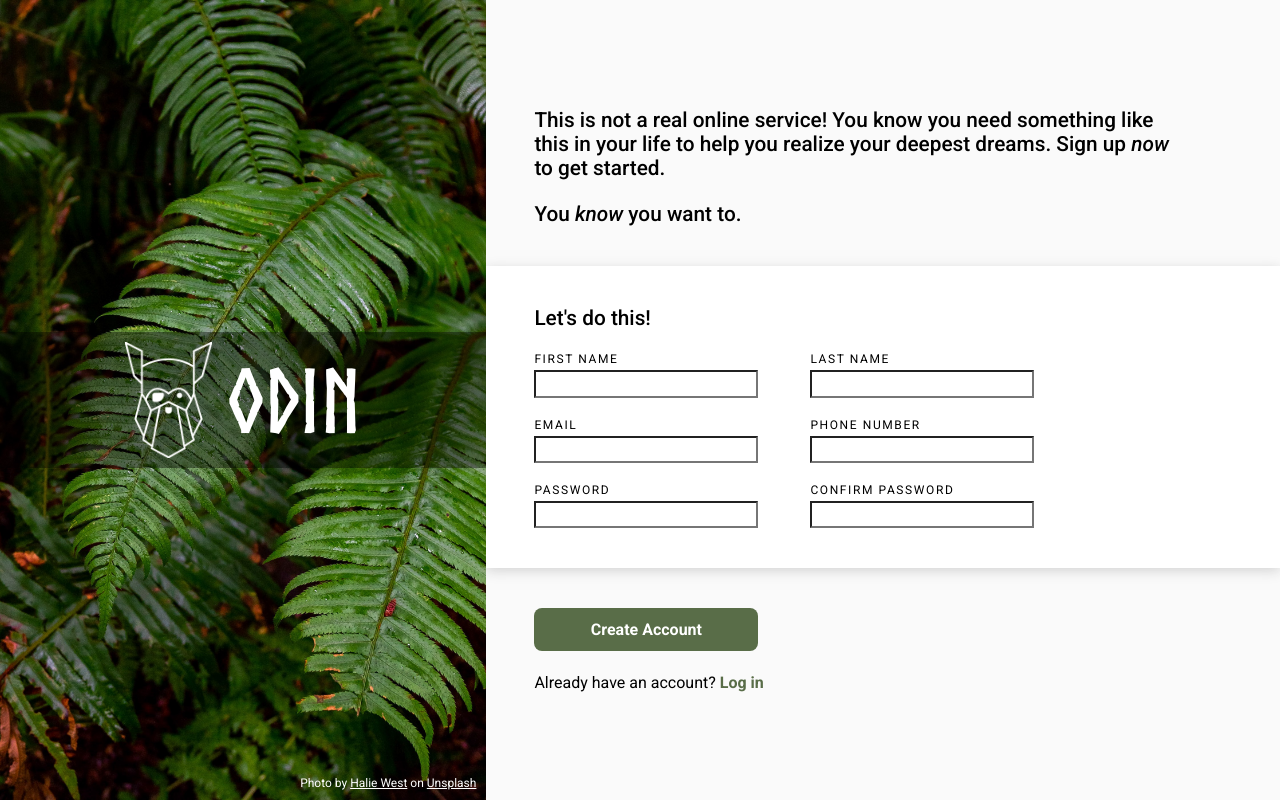
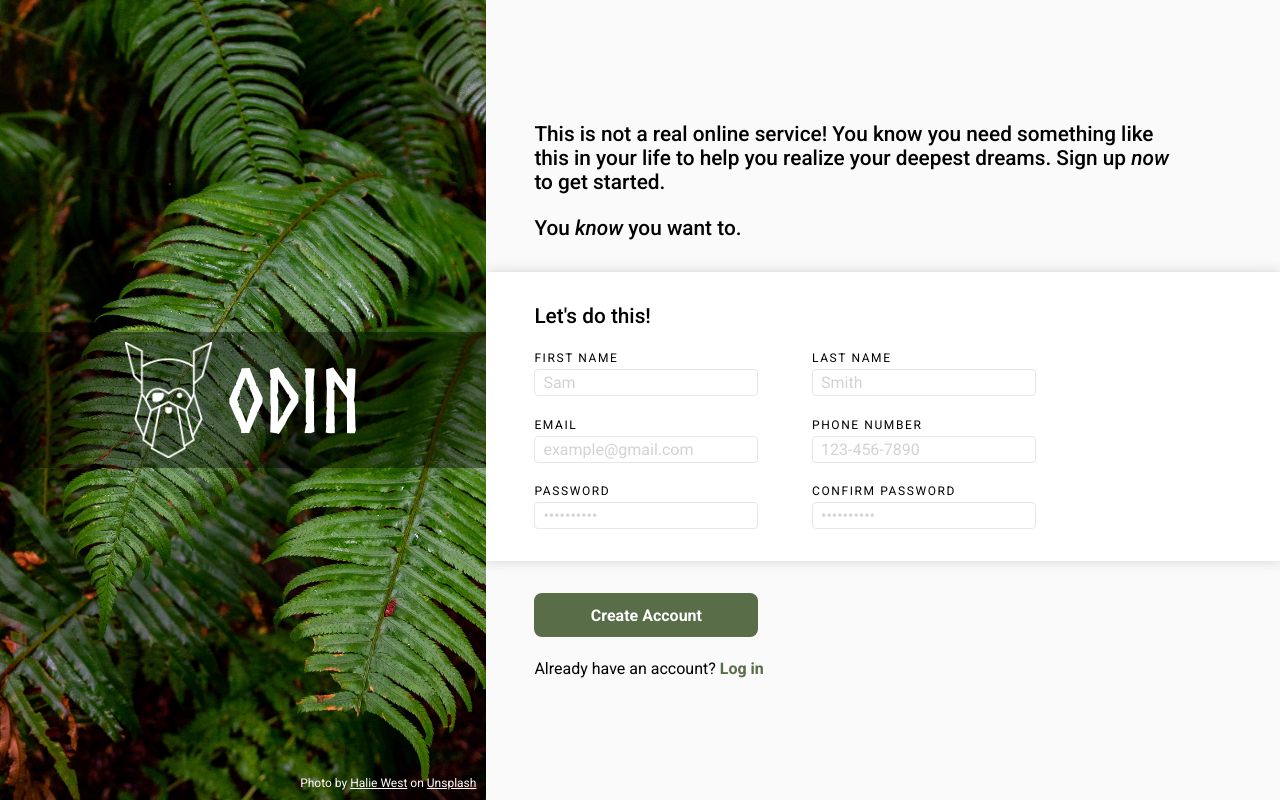
Before and after one commit to matthewaubert/top-signup-form, a plain HTML site: page index.html in a window 1280 px wide. Drawn offline with Linux system fonts and the light colour scheme.

Commit message:
Style form elements

```diff
--- a/index.html
+++ b/index.html
@@ -30,32 +30,32 @@
         <form action="" method="get" id="signup-form">
           <div class="form-row">
             <label for="fname">First Name</label>
-            <input id="fname" name="fname" type="text">
+            <input class="format" id="fname" name="fname" type="text" pattern="[a-zA-Z.,'\/\- ]+" placeholder="Sam">
             <span></span>
           </div>
           <div class="form-row">
             <label for="lname">Last Name</label>
-            <input id="lname" name="lname" type="text">
+            <input class="format" id="lname" name="lname" type="text" pattern="[a-zA-Z.,'\/\- ]+" placeholder="Smith">
             <span></span>
           </div>
           <div class="form-row">
             <label for="email">Email</label>
-            <input id="email" name="email" type="email">
+            <input class="format" id="email" name="email" type="email" placeholder="example@gmail.com">
             <span></span>
           </div>
           <div class="form-row">
             <label for="phone">Phone Number</label>
-            <input id="phone" name="phone" type="tel">
+            <input class="format" id="phone" name="phone" type="tel" pattern="[0-9]{3}-?[0-9]{3}-?[0-9]{4}" placeholder="123-456-7890">
             <span></span>
           </div>
           <div class="form-row">
             <label for="pwd1">Password</label>
-            <input id="pwd1" name="pwd1" type="password">
+            <input class="error" id="pwd1" name="pwd1" type="password" placeholder="••••••••••">
             <span></span>
           </div>
           <div class="form-row">
             <label for="pwd2">Confirm Password</label>
-            <input id="pwd2" name="pwd2" type="password">
+            <input class="error" id="pwd2" name="pwd2" type="password" placeholder="••••••••••">
             <span></span>
           </div>
         </form>
--- a/style.css
+++ b/style.css
@@ -103,7 +103,7 @@ body {
 }
 
 #content > * {
-  padding: 2.5rem 3rem;
+  padding: 2rem 3rem;
 }
 
 #content h3:not(:last-child),
@@ -115,13 +115,13 @@ div button:first-child {
 
 #input {
   background-color: white;
-  box-shadow: 0 3px 12px lightgray;
+  box-shadow: 0 0 12px lightgray;
 }
 
 #signup-form {
   display: flex;
   flex-wrap: wrap;
-  gap: 1.25rem;
+  gap: 1.35rem;
 }
 
 .form-row {
@@ -138,7 +138,44 @@ div button:first-child {
 
 .form-row input {
   height: 1.7rem;
+  border: 1px solid #E5E7EB;
+  border-radius: 4px;
+  padding: 0.5rem;
+  outline: none;
 }
+
+.form-row input:hover,
+.form-row input:focus {
+  filter: brightness(96%);
+}
+
+.form-row input:focus {
+  outline: 1px solid #008cff;
+  box-shadow: 2px 2px 5px lightgray;
+}
+
+.form-row input::placeholder {
+  color: lightgray;
+}
+
+.form-row input:invalid {
+  outline: 1px solid red;
+}
+
+.form-row input.format + span {
+  position: relative;
+}
+
+.form-row input.format:invalid + span::after {
+  color: red;
+  content: "* Invalid format";
+  font-size: 0.7rem;
+  position: absolute;
+  top: 1.7rem;
+  left: -14rem;
+}
+
+/* submit */
 
 #submit button,
 .form-row input {
```
